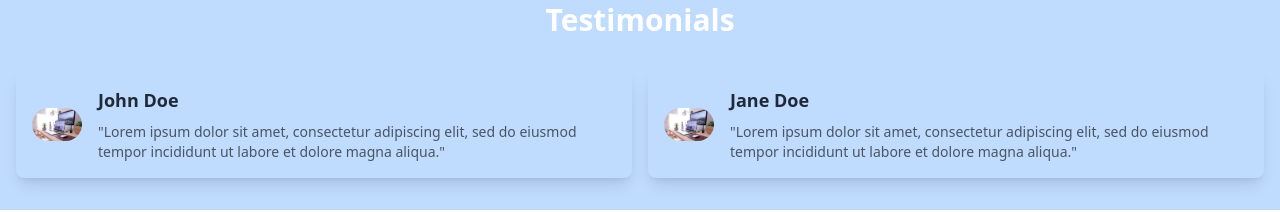
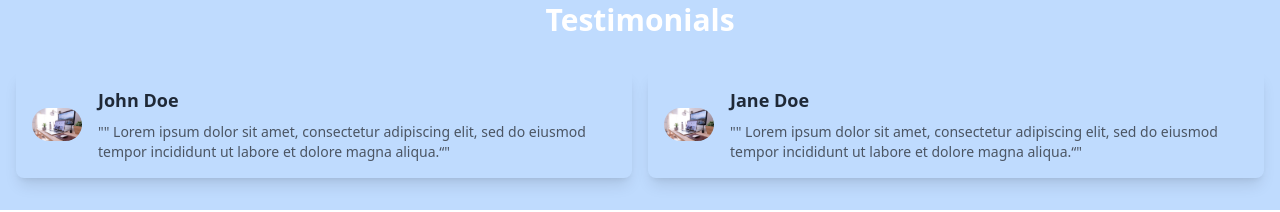
Before and after one commit to joseph-anselm/my-portfolio, a Next.js app: page / in a window 1280 px wide. Shown: the part 2200-2412 px from the top of the page. Built offline with nearby package versions, Linux system fonts and the light colour scheme.

Commit message:
my portfolio third  section  commit

```diff
--- a/pages/index.js
+++ b/pages/index.js
@@ -287,9 +287,9 @@ export default function Home() {
               <div>
                 <p className="text-gray-800 text-lg font-bold mb-2">John Doe</p>
                 <p className="text-gray-600 text-sm">
-                  "Lorem ipsum dolor sit amet, consectetur adipiscing elit, sed
-                  do eiusmod tempor incididunt ut labore et dolore magna
-                  aliqua."
+                  &quot;" Lorem ipsum dolor sit amet, consectetur adipiscing
+                  elit, sed do eiusmod tempor incididunt ut labore et dolore
+                  magna aliqua.&ldquo;"
                 </p>
               </div>
             </div>
@@ -304,9 +304,9 @@ export default function Home() {
               <div>
                 <p className="text-gray-800 text-lg font-bold mb-2">Jane Doe</p>
                 <p className="text-gray-600 text-sm">
-                  "Lorem ipsum dolor sit amet, consectetur adipiscing elit, sed
-                  do eiusmod tempor incididunt ut labore et dolore magna
-                  aliqua."
+                  &quot;" Lorem ipsum dolor sit amet, consectetur adipiscing
+                  elit, sed do eiusmod tempor incididunt ut labore et dolore
+                  magna aliqua.&ldquo;"
                 </p>
               </div>
             </div>
```
